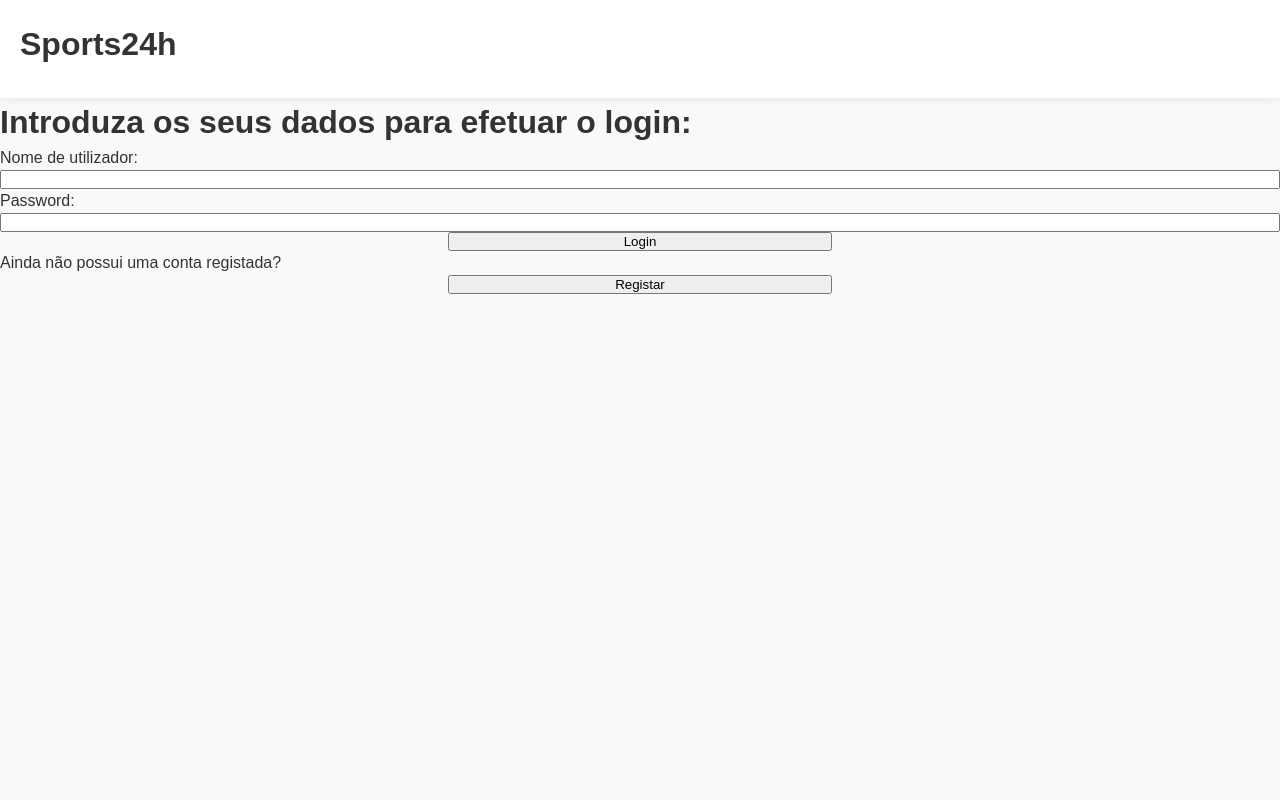
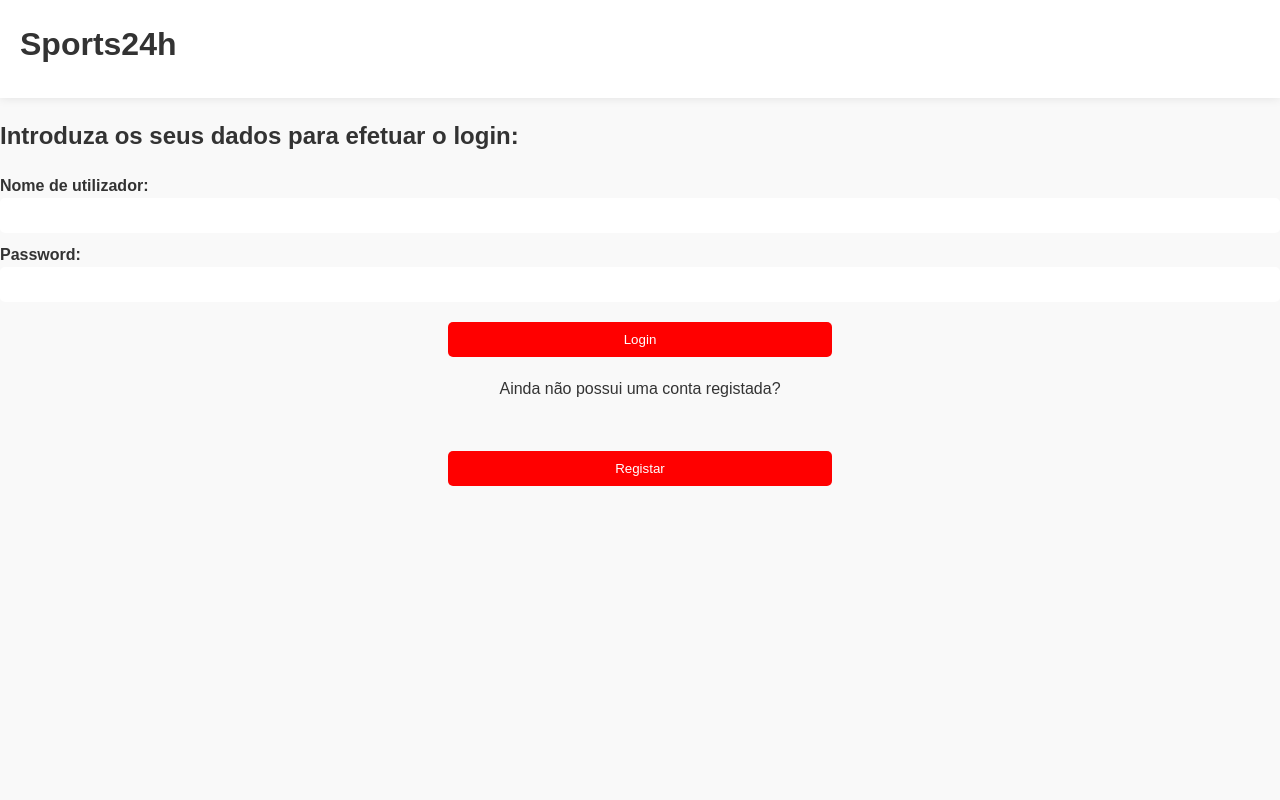
Before and after one commit to diogocardoso777/projeto_DIAM, a Django app: template sitediam/sports24h/templates/sports24h/login.html in a window 1280 px wide. Run offline with Django 4.2, Linux system fonts and the light colour scheme; the template is opened without the code that fills it, so the values that code supplies are empty; parts of the project's set-up code (start-up, migrations or seed data) failed here and were passed over.

Commit message:
Changes from nanor

```diff
--- a/sitediam/sports24h/models.py
+++ b/sitediam/sports24h/models.py
@@ -149,6 +149,10 @@ class ShoppingCart(models.Model):
     product_list = models.ManyToManyField("Product")
 
 
+class SellerProduct(models.Model):
+    s = models.OneToOneField("Seller", on_delete=models.CASCADE, primary_key=True)
+    product_list = models.ManyToManyField("Product", related_name="seller_products")
+
 
 class Review(models.Model):
     client = models.ForeignKey("Client", on_delete=models.CASCADE)
--- a/sitediam/sports24h/static/sports24h/cart.js
+++ b/sitediam/sports24h/static/sports24h/cart.js
@@ -39,7 +39,7 @@ document.addEventListener('DOMContentLoaded', () => {
     function updateTotalAmount() {
     let total = 0;
     document.querySelectorAll('.cart-item').forEach((item) => {
-            const price = parseFloat(item.querySelector('.price').textContent.replace('$', ''));
+        const price = parseFloat(item.querySelector('.price').textContent.replace('Price: ', ''));
         const quantity = parseInt(item.querySelector('.quantity-input').value);
         const subtotal = price * quantity;
         total += subtotal;
@@ -47,6 +47,7 @@ document.addEventListener('DOMContentLoaded', () => {
     totalAmount.textContent = '$' + total.toFixed(2);
 }
 
+
     // Call the function immediately after the page loads.
     updateTotalAmount();
 });
--- a/sitediam/sports24h/templates/sports24h/forums_index.html
+++ b/sitediam/sports24h/templates/sports24h/forums_index.html
@@ -27,7 +27,8 @@
             <form method="POST" action="{% url 'sports24h:follow_forum' %}">
                 {% csrf_token %}
                 <input type="hidden" name="forum_id" value="{{ forum.id }}">
-                <button type="submit">Join forum</button>
+                <div><button class="join_forum" type="submit">Join forum</button></div>
+
             </form>
         </div>
         {% endfor %}
--- a/sitediam/sports24h/templates/sports24h/login.html
+++ b/sitediam/sports24h/templates/sports24h/login.html
@@ -2,43 +2,130 @@
 <html lang="en">
 <head>
     <meta charset="UTF-8">
-    {% block title %}
     <title>Login</title>
-	{% endblock %}
-    {% load static %}
-    <link rel="stylesheet" type="text/css" href="{% static 'sports24h/styles.css' %}" />
+    <style>
+        /* Global styles */
+
+        * {
+            box-sizing: border-box;
+            margin: 0;
+            padding: 0;
+        }
+
+        body {
+            font-family: Arial, sans-serif;
+            font-size: 16px;
+            line-height: 1.5;
+            background-color: #f9f9f9;
+            color: #333;
+            display: flex;
+            flex-direction: column;
+            min-height: 100vh;
+            align-content: center;
+        }
+
+        header {
+            background-color: #fff;
+            padding: 20px;
+            box-shadow: 0 0 10px rgba(0, 0, 0, 0.1);
+            position: sticky;
+            top: 0;
+            z-index: 1;
+            display: flex;
+            flex-direction: column;
+        }
+
+        header .top {
+            display: flex;
+            justify-content: space-between;
+        }
+
+        header h1 {
+            font-size: 32px;
+            margin-bottom: 10px;
+            color: #333;
+        }
+
+        form {
+            display: flex;
+            flex-direction: column;
+            margin-top: 20px;
+        }
+
+        form h1 {
+            font-size: 24px;
+            margin-bottom: 10px;
+        }
+
+        form p {
+            margin-bottom: 10px;
+        }
+
+        form label {
+            font-weight: bold;
+        }
+
+        form input[type=text],
+        form input[type=password] {
+            padding: 10px;
+            border-radius: 5px;
+            border: none;
+            margin-bottom: 10px;
+        }
+
+        input[type=submit] {
+            padding: 10px 20px;
+            background-color: #f00;
+            color: #fff;
+            border-radius: 5px;
+            border: none;
+            cursor: pointer;
+        }
+
+        p {
+            margin-bottom: 10px;
+        }
+
+        input[type=submit] {
+            width: 30%;
+            align-self: center;
+        }
+
+        .register-link {
+            display: flex;
+            justify-content: center;
+            margin-top: 20px;
+            margin-bottom: 20px;
+        }
+    </style>
 </head>
 <body>
-{% block header %}
 <header>
     <div class="top">
         <h1>Sports24h</h1>
-        {% csrf_token %}
     </div>
 </header>
-{% endblock %}
-{% block content %}
-    <form id="login" action="{% url 'sports24h:login_user' %}" method="post">
+<form id="login" action="" method="post">
     {% csrf_token %}
-        <h1>Introduza os seus dados para efetuar o login: </h1>
+    <h1>Introduza os seus dados para efetuar o login:</h1>
     <p></p>
-        <label> Nome de utilizador:</label>
-        <input type="text" name="username" value="" >
-        <label> Password:</label>
+    <label>Nome de utilizador:</label>
+    <input type="text" name="username" value="">
+    <label>Password:</label>
     <input type="password" name="password" value="">
     <p></p>
+    <input type="submit" value="Login">
+</form>
+<div class="register-link">
+    <p>Ainda não possui uma conta registada?</p>
+</div>
+    <form id="registo" action="{% url 'sports24h:register_user' %}" >
+    {% csrf_token %}
+    <input type="submit" value="Registar">
 </form>
 {% if error_message %}
 <p><strong>{{ error_message }}</strong></p>
 {% endif %}
-    <form id="registo" action="{% url 'sports24h:register_user' %}" >
-        {% csrf_token %}
-    </form>
-    {% endblock %}
-    {% block options_and_controls %}
-    <input type="submit" value="Login" form="login"/>
-    <p>Ainda não possui uma conta registada?</p>
-    <input type="submit" value="Registar" form="registo">
-    {% endblock %}
+
 </body>
 </html>
--- a/sitediam/sports24h/templates/sports24h/post_detail.html
+++ b/sitediam/sports24h/templates/sports24h/post_detail.html
@@ -8,7 +8,7 @@
 <body>
 {% block content %}
   <div class="post-detail">
-    <h2>{{ post.title }}</h2>
+    <h2>{{ post.title }} by {{ post.owner.user.username }}</h3></h2>
     <p>Forum: {{ post.forum.name }}</p>
     <p>{{ post.text }}</p>
     <p>Created by: {{ post.owner.user.username }}</p>
--- a/sitediam/sports24h/templates/sports24h/profile.html
+++ b/sitediam/sports24h/templates/sports24h/profile.html
@@ -36,7 +36,6 @@
             </div>
         </form>
         {% endif %}
-
         <script>
             function showInputCountry() {
                 document.getElementsByClassName("country-input")[0].style.display = "block";
--- a/sitediam/sports24h/templates/sports24h/send_message.html
+++ b/sitediam/sports24h/templates/sports24h/send_message.html
@@ -1,3 +1,4 @@
+{% extends 'sports24h/index.html' %}
 <!DOCTYPE html>
 <html lang="en">
 <head>
--- a/sitediam/sports24h/templates/sports24h/shopping_cart.html
+++ b/sitediam/sports24h/templates/sports24h/shopping_cart.html
@@ -22,7 +22,7 @@
                         <img src="{{ item.photo.url }}" alt="{{ item.name }}">
                         <div>
                             <h3>{{ item.name }}</h3>
-                            <p class="price">Price: ${{ item.price }}</p>
+                            <p class="price">Price: {{ item.price }}</p>
                             <div class="quantity">
                                 <button class="decrease-quantity" data-product-id="{{ item.id }}">-</button>
                                 <input type="number" class="quantity-input" value="1" min="1" data-product-id="{{ item.id }}">
@@ -34,7 +34,7 @@
                 {% endfor %}
                 <div class="cart-total">
                     <span>Total:</span>
-                    <span id="total-amount">$100.00</span> <!-- Replace with actual total -->
+                        <span id="total-amount"></span>
                 </div>
                 <div class="checkout">
                     <a href="#">Proceed to Checkout</a>
@@ -45,7 +45,7 @@
         </div>
     </section>
 </main>
-<script src="{% static 'sports24h/js/cart.js' %}"></script>
+<script src="{% static 'sports24h/cart.js' %}"></script>
 {% endblock %}
 
 {% block options_and_controls %}
--- a/sitediam/sports24h/urls.py
+++ b/sitediam/sports24h/urls.py
@@ -44,6 +44,9 @@ urlpatterns = [
     path("add_to_cart/<int:product_id>", views.add_to_cart, name="add_to_cart"),
 
     path("remove_from_cart/<int:product_id>", views.remove_from_cart, name="remove_from_cart"),
+
+    # seller products
+    path('seller_products', views.seller_products, name='seller_products'),
 
     #admin views
     #path("create_country", views., name="create_product"),
```
Also changed, not shown: sitediam/sports24h/static/sports24h/styles.css (+33 -1 lines), sitediam/sports24h/templates/sports24h/products_index.html (+50 -0 lines), sitediam/sports24h/templates/sports24h/register.html (+22 -9 lines), sitediam/sports24h/views.py (+16 -2 lines). Lines whose indentation alone changed are shown as unchanged.
